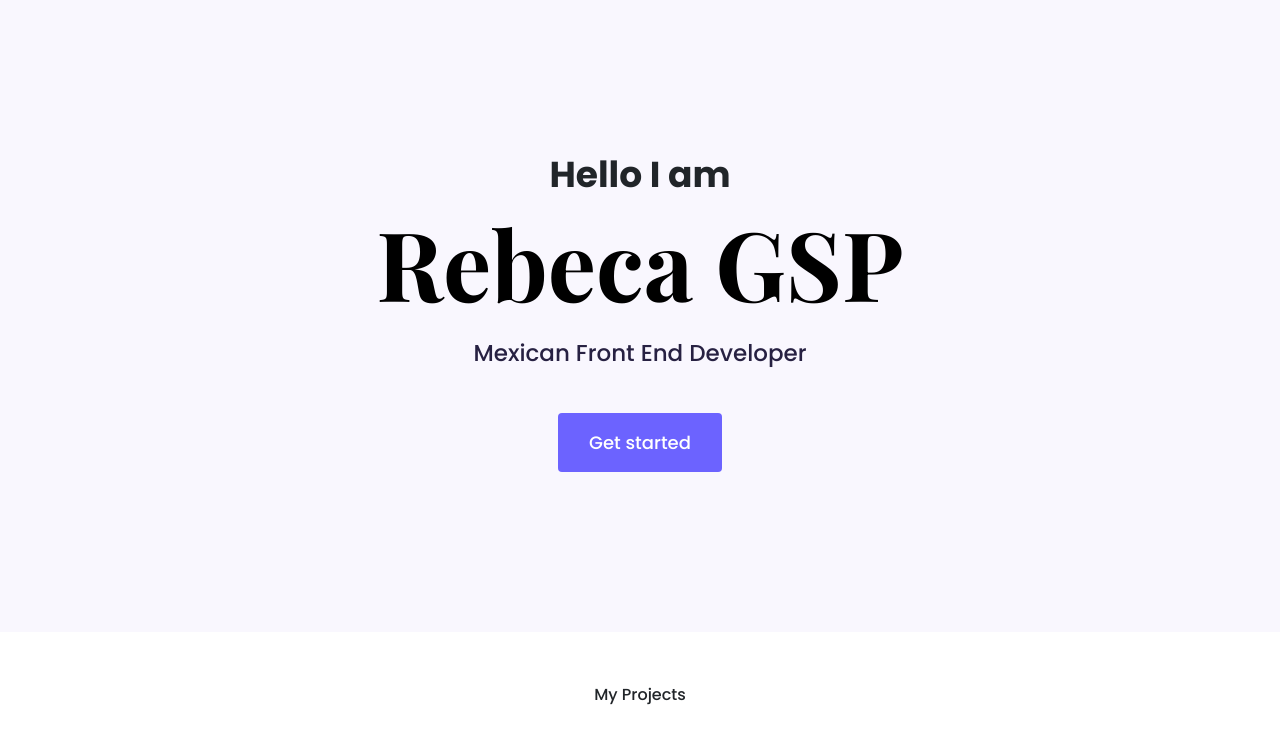
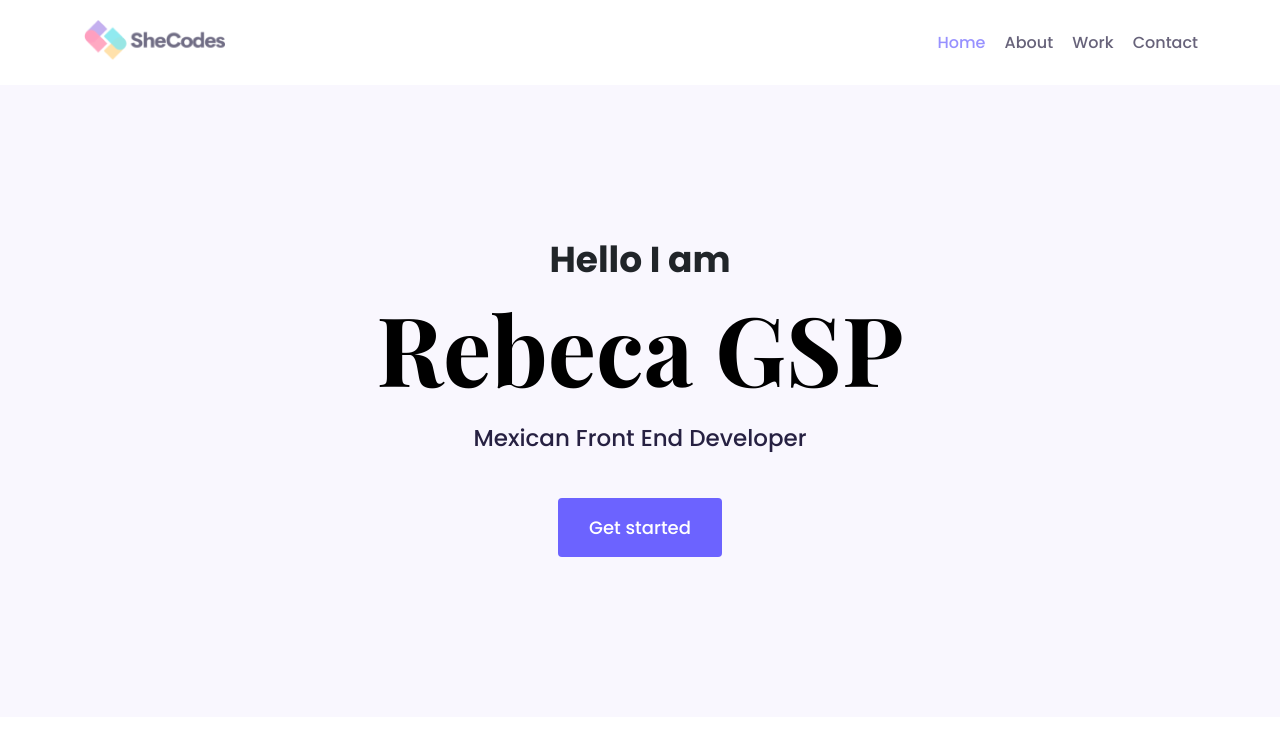
Before and after one commit to RebecaGSP/my_portfolio, a plain HTML site: page index.html in a window 1280 px wide. Shown: the top 755 px of the page. Drawn offline with nearby package versions, Linux system fonts and the light colour scheme.

Commit message:
Header navigation added in index.html

```diff
--- a/index.html
+++ b/index.html
@@ -14,6 +14,38 @@
     <title>Rebeca GSP Portfolio</title>
 </head>
 <body>
+    <div class="container">
+        <nav class="d-flex justify-content-between">
+            <a href="/">
+                <img src="/images/logo.png" class="logo d-none d-md-block" alt="Logo">
+            </a>
+            <a href="/">
+                <img src="/images/smallLogo.jpeg" class="logo d-block d-md-none" alt="Logo">
+            </a>
+            <ul>
+                <li class="active">
+                    <a href="/">
+                        Home
+                    </a>
+                </li>
+                <li>
+                    <a href="/about.html">
+                        About
+                    </a>
+                </li>
+                <li>
+                    <a href="/work.html">
+                        Work
+                    </a>
+                </li>
+                <li>
+                    <a href="/contact.html">
+                        Contact
+                    </a>
+                </li>
+            </ul>
+        </nav>
+    </div>
     <div class="hero">
         <p>Hello I am</p>
         <h1>Rebeca GSP</h1>
--- a/styles/styles.css
+++ b/styles/styles.css
@@ -104,6 +104,37 @@ p {
     padding: 120px 60px;
 }
 
+.logo {
+    max-height: 40px;
+}
+
+nav {
+    padding: 20px 0;
+}
+
+nav ul {
+    margin: 0;
+    padding: 0;
+}
+
+nav li {
+    display: inline;
+    list-style: none;
+    line-height: 45px;
+    margin-left: 15px;
+}
+
+nav a {
+    text-decoration: none;
+    color: #272142;opacity: 0.7;
+    transition: all 100ms ease-in-out;
+}
+
+nav a:hover,
+nav li.active a  {
+    color: var(--branding-color);
+}
+
 @media (max-width: 960px) {
     h1 {
     font-size: 45px;
@@ -126,4 +157,12 @@ p {
         padding: 0;
         text-align: center;
     }
+
+    nav {
+        padding: 10px 0;
+    }
+
+    nav a {
+        font-size: 14px;
+    }
 }
```
Also changed, not shown: images/logo.png (added), images/smallLogo.jpeg (added).
